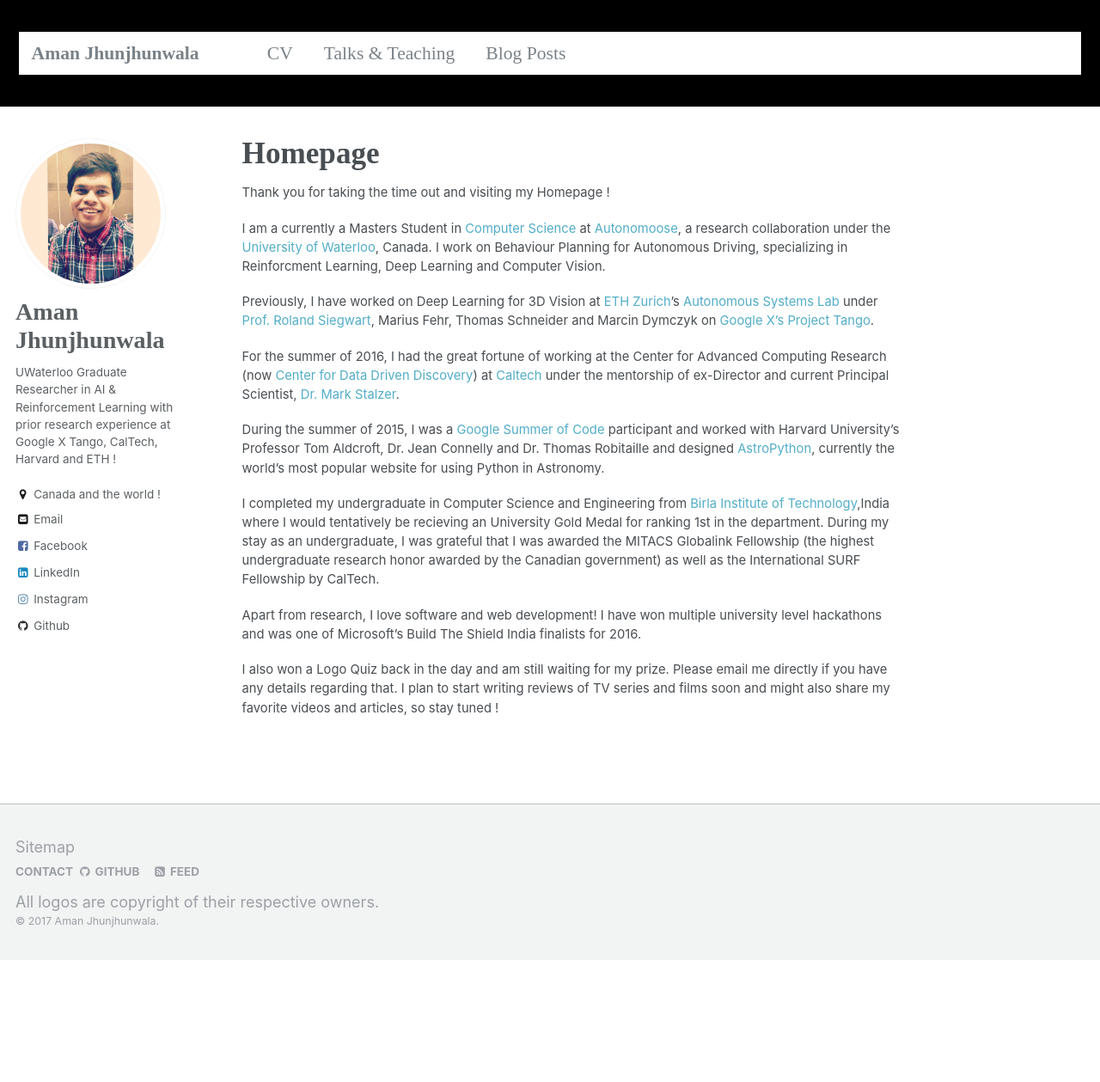
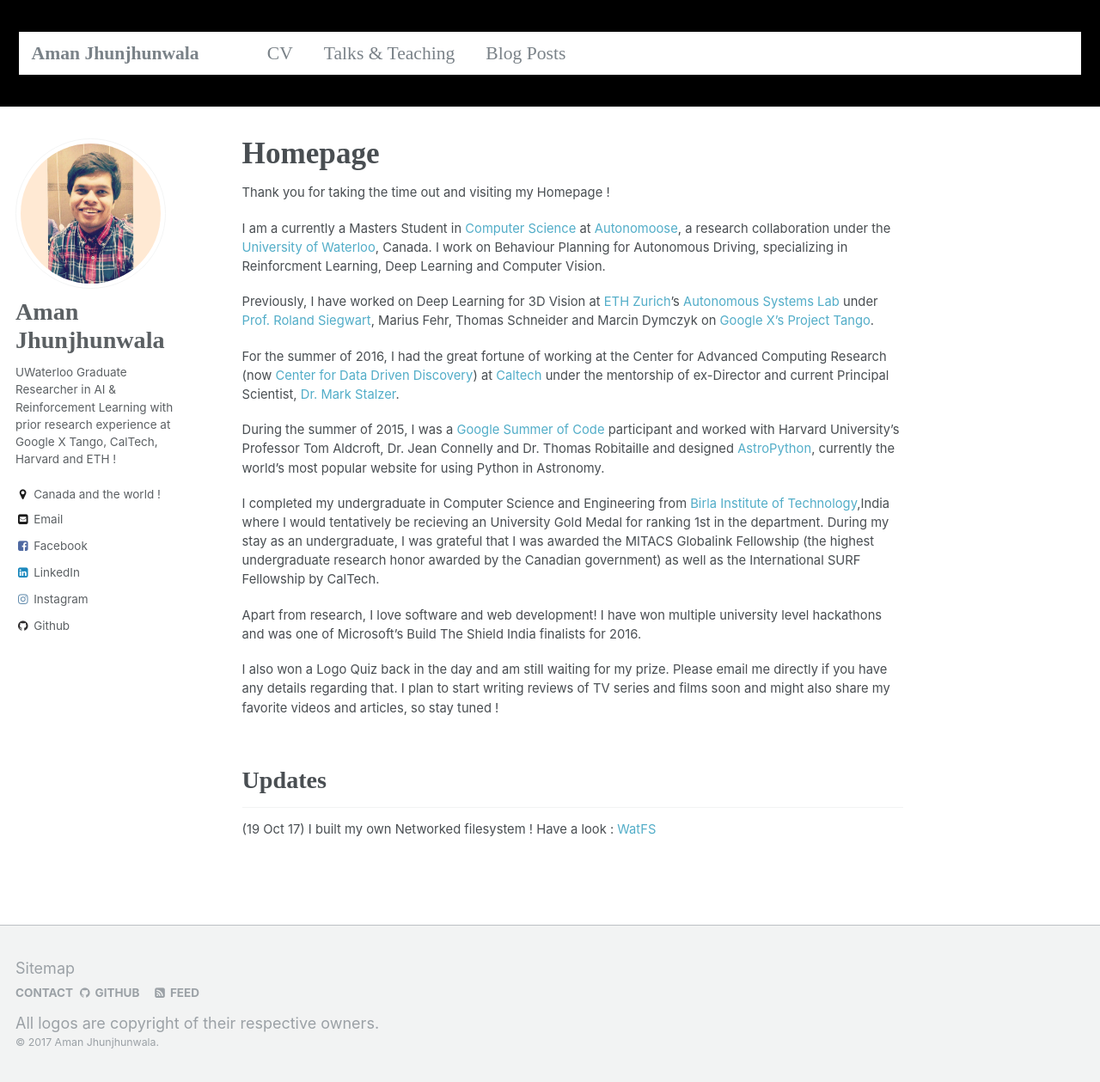
Before and after one commit to amanjhunjhunwala/amanjhunjhunwala.github.io, a Jekyll site: the page built from _pages/about.md, in a window 1280 px wide and 1259 px high. Shown: the whole window at 86% size. Built offline with Jekyll 4.4.1, drawn with Linux system fonts in a browser that asks for light colours; some web fonts are replaced.

Commit message:
Update about.md

```diff
--- a/_pages/about.md
+++ b/_pages/about.md
@@ -25,3 +25,8 @@ I completed my undergraduate in Computer Science and Engineering from [Birla Ins
 Apart from research, I love software and web development! I have won multiple university level hackathons and was one of Microsoft's Build The Shield India finalists for 2016.
 
 I also won a Logo  Quiz back in the day and am still waiting for my prize. Please email me directly if you have any details regarding that. I plan to start writing reviews of TV series and films soon and might also share my favorite videos and articles, so stay tuned !
+
+
+## Updates
+
+(19 Oct 17) I built my own Networked filesystem ! Have a look : [WatFS](http://bit.do/WatFS)
```
